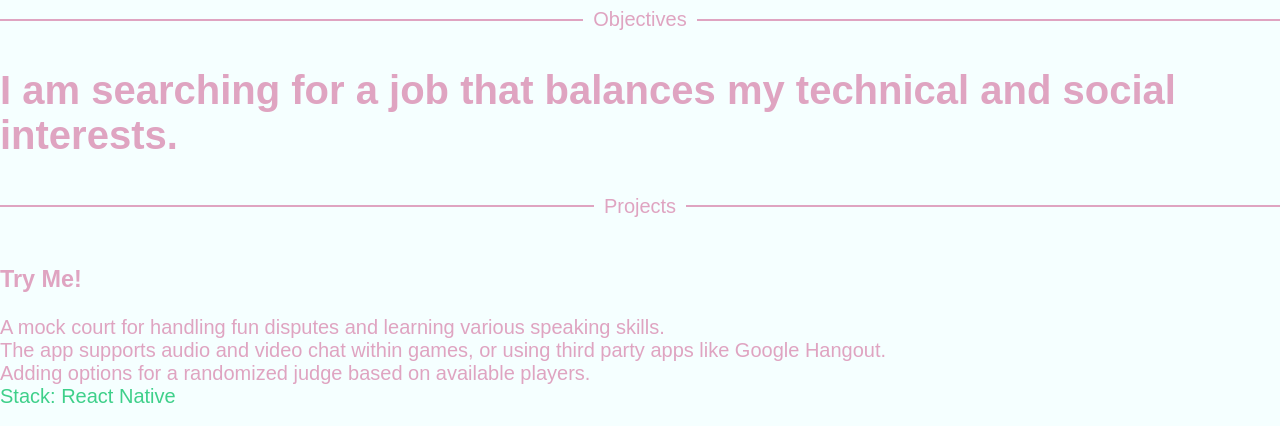
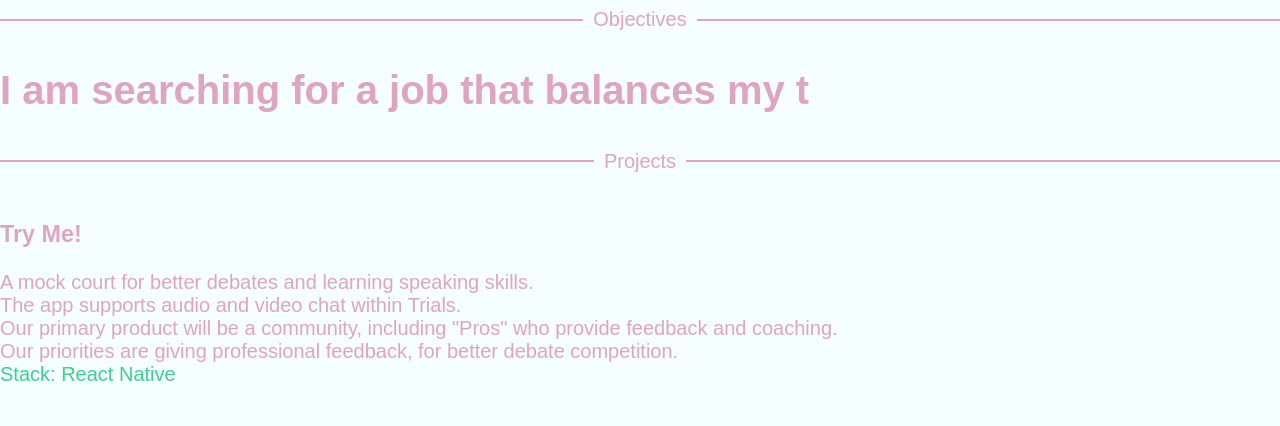
Before and after one commit to gaginton/guidance, a React (Create React App) app: page / in a window 1280 px wide. Shown: the part 341-767 px from the top of the page. Built offline with nearby package versions, Linux system fonts and the light colour scheme.

Commit message:
word changes

```diff
--- a/src/components/about-overview/AboutMeOverview.tsx
+++ b/src/components/about-overview/AboutMeOverview.tsx
@@ -7,9 +7,11 @@ type Props = {
 }
 
 const aboutMeText2 = [
-    `that balances my technical and social interests.`,
-    `where decisions are based on metrics, not stories.`,
-    `where "Subject-matter Expertise" is rewarded.`
+    `.`,
+    ` that balances my technical and social interests.`,
+    ` where decisions are based on metrics, not stories.`,
+    ` which promotes internal employees before hiring.`,
+    ` where "Subject-matter Expertise" is rewarded.`
 ];
 
 export const AboutMeOverview = ({ aboutMeText }: Props) => {
@@ -26,7 +28,7 @@ export const AboutMeOverview = ({ aboutMeText }: Props) => {
                 aria-label={selectedAboutMeText}
             // className="about-me-overview end-cursor blinking"
             >
-                I am searching for a job {typedAboutMeText}
+                I am searching for a job{typedAboutMeText}
             </h1>
         </div>
     );
--- a/src/components/footer/Footer.js
+++ b/src/components/footer/Footer.js
@@ -7,7 +7,7 @@ import React from 'react';
 function FooterComponent() {
     return (
         <div className="container">
-            <div className='footer-text'>Made by Guy Ginton using React and Firebase.</div>
+            <div className='footer-text'>Made by Guy Ginton using Typescript and Firebase.</div>
         </div>
         // <Layout>
         //     <Footer logo="Goldfish inc.">
--- a/src/components/project-overview/ProjectsOverview.js
+++ b/src/components/project-overview/ProjectsOverview.js
@@ -5,9 +5,10 @@ function ProjectsOverview() {
         <div className="container">
             <div>
                 <h3>Try Me!</h3>
-                <div>A mock court for handling fun disputes and learning various speaking skills.</div>
-                <div>The app supports audio and video chat within games, or using third party apps like Google Hangout.</div>
-                <div>Adding options for a randomized judge based on available players.</div>
+                <div>A mock court for better debates and learning speaking skills.</div>
+                <div>The app supports audio and video chat within Trials.</div>
+                <div>Our primary product will be a community, including "Pros" who provide feedback and coaching.</div>
+                <div>Our priorities are giving professional feedback, for better debate competition.</div>
                 <div className='stack'>Stack: React Native</div>
 
                 <h3>King of the Chill</h3>
```
